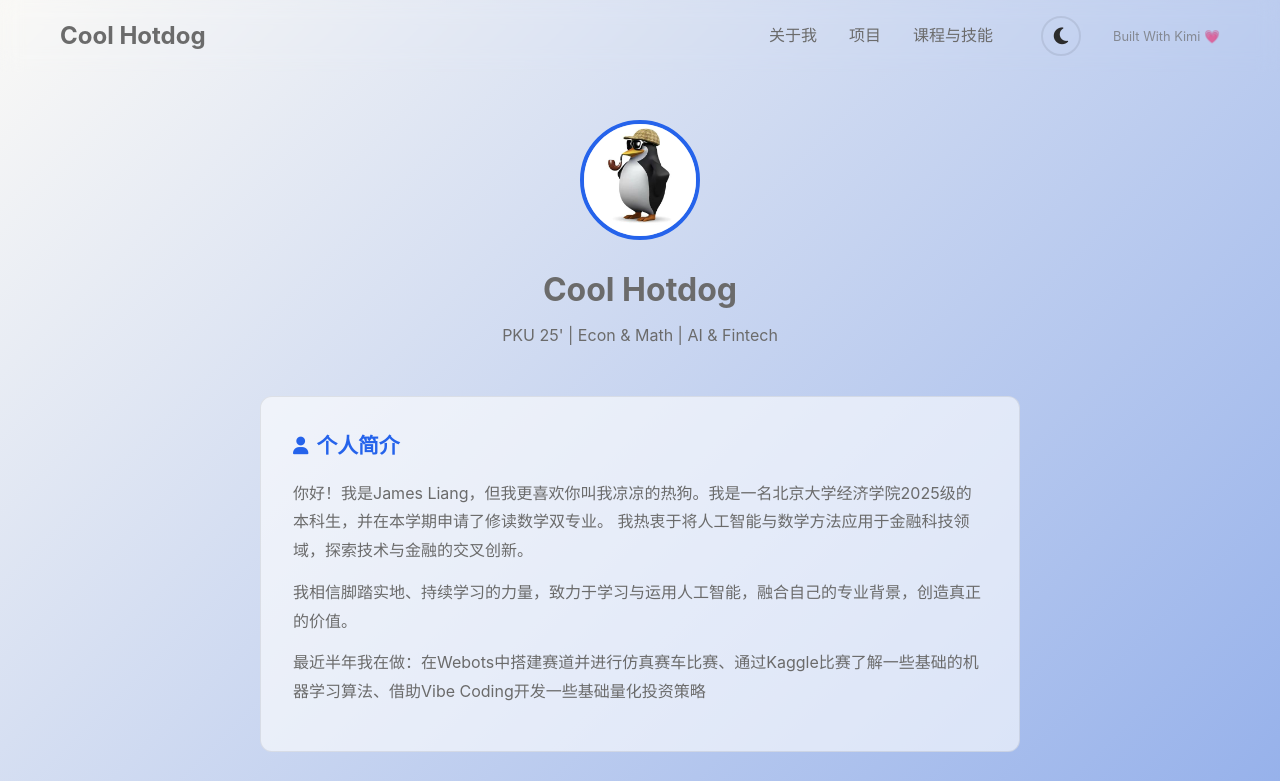
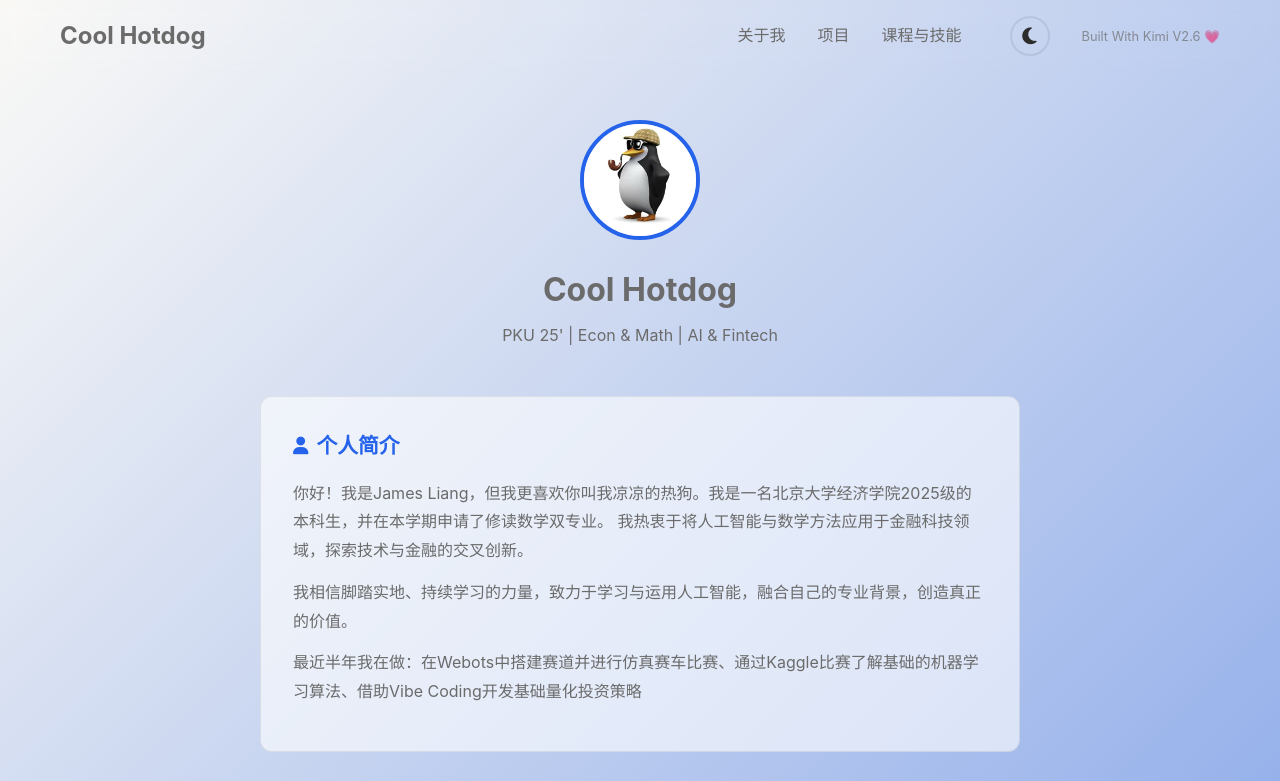
Before and after one commit to cool-hotdog/cool-hotdog.github.io, a plain HTML site: page about-cn.html in a window 1280 px wide. Shown: the top 781 px of the page. Drawn offline with Linux system fonts and the light colour scheme.

Commit message:
update bio

```diff
--- a/about-cn.html
+++ b/about-cn.html
@@ -146,7 +146,7 @@
                         <i class="fas fa-moon"></i>
                     </button>
                 </li>
-                <li><span class="built-with">Built With Kimi  💗</span></li>
+                <li><span class="built-with">Built With Kimi V2.6 💗</span></li>
             </ul>
         </div>
     </nav>
@@ -170,7 +170,7 @@
                     我相信脚踏实地、持续学习的力量，致力于学习与运用人工智能，融合自己的专业背景，创造真正的价值。
                 </p>
                 <p>
-                    最近半年我在做：在Webots中搭建赛道并进行仿真赛车比赛、通过Kaggle比赛了解一些基础的机器学习算法、借助Vibe Coding开发一些基础量化投资策略
+                    最近半年我在做：在Webots中搭建赛道并进行仿真赛车比赛、通过Kaggle比赛了解基础的机器学习算法、借助Vibe Coding开发基础量化投资策略
                 </p>
             </div>
 
@@ -221,7 +221,7 @@
     <!-- 页脚 -->
     <footer class="footer">
         <div class="container">
-            <p> 2026 COOL HOTDOG. Built with Kimi & Github Copilot.</p>
+            <p> 2026 COOL HOTDOG. Built with Kimi V2.6 & Github Copilot.</p>
         </div>
     </footer>
 
```
